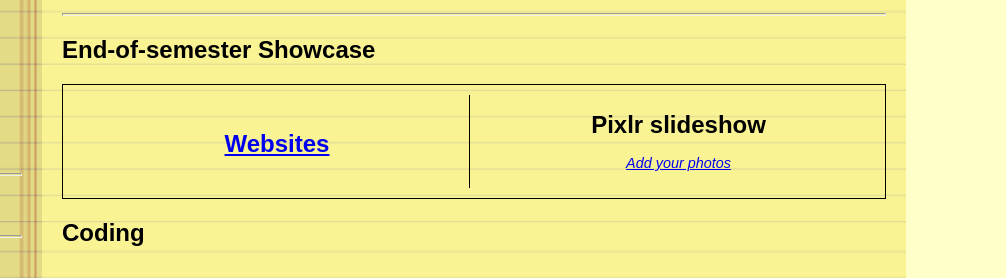
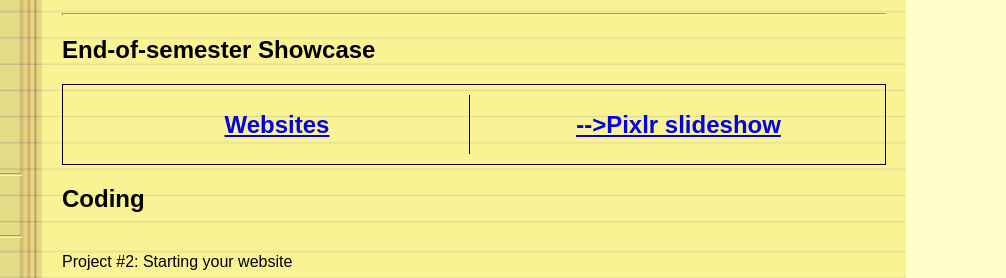
Before and after one commit to murrayITclub/murrayitclub.github.io, a plain HTML site: page index.html in a window 1280 px wide. Shown: the part 199-477 px from the top of the page, 274-1280 px from the left. Drawn offline with Linux system fonts and the light colour scheme.

Commit message:
Update index.html

```diff
--- a/index.html
+++ b/index.html
@@ -37,13 +37,13 @@
          <div class="unit"> <h2>End-of-semester Showcase</h2>
              <article>
             <div class="hocgal" style="height:auto">
-                    <div style="width:48%;"><br>
+                    <div style="width:48%;">
                         <h2 style="text-align:center"><a href="flipsideshowcase/showcase.html">Websites</a></h2>
                     </div>
 
                     <div style="width:48%;">
-                        <h2 style="text-align:center"><!--<a href="">-->Pixlr slideshow<!--</a>--></h2>
-                        <p style="text-align:center;font-size:90%;"><i><a href="https://docs.google.com/presentation/d/1eC4FYbsBaTWF4afDqRPvsxaq3kQS16cMHsKza64gY5c/edit?usp=sharing">Add your photos</a></i></p>
+                        <h2 style="text-align:center"><a href="https://docs.google.com/presentation/d/e/2PACX-1vTJt0TI6Aht-JhdXzUFYoDm97JQ5w4Zk2CxTlLTb4DGusxzj-k49-s2xHiScAWf8Z9j9RAHA8YfbAVL/pub?start=false&loop=true&delayms=10000">-->Pixlr slideshow</a></h2>
+                        <!--<p style="text-align:center;font-size:90%;"><i><a href="https://docs.google.com/presentation/d/1eC4FYbsBaTWF4afDqRPvsxaq3kQS16cMHsKza64gY5c/edit?usp=sharing">Add your photos</a></i></p>-->
                     </div>
              </div>
              </article>
```
